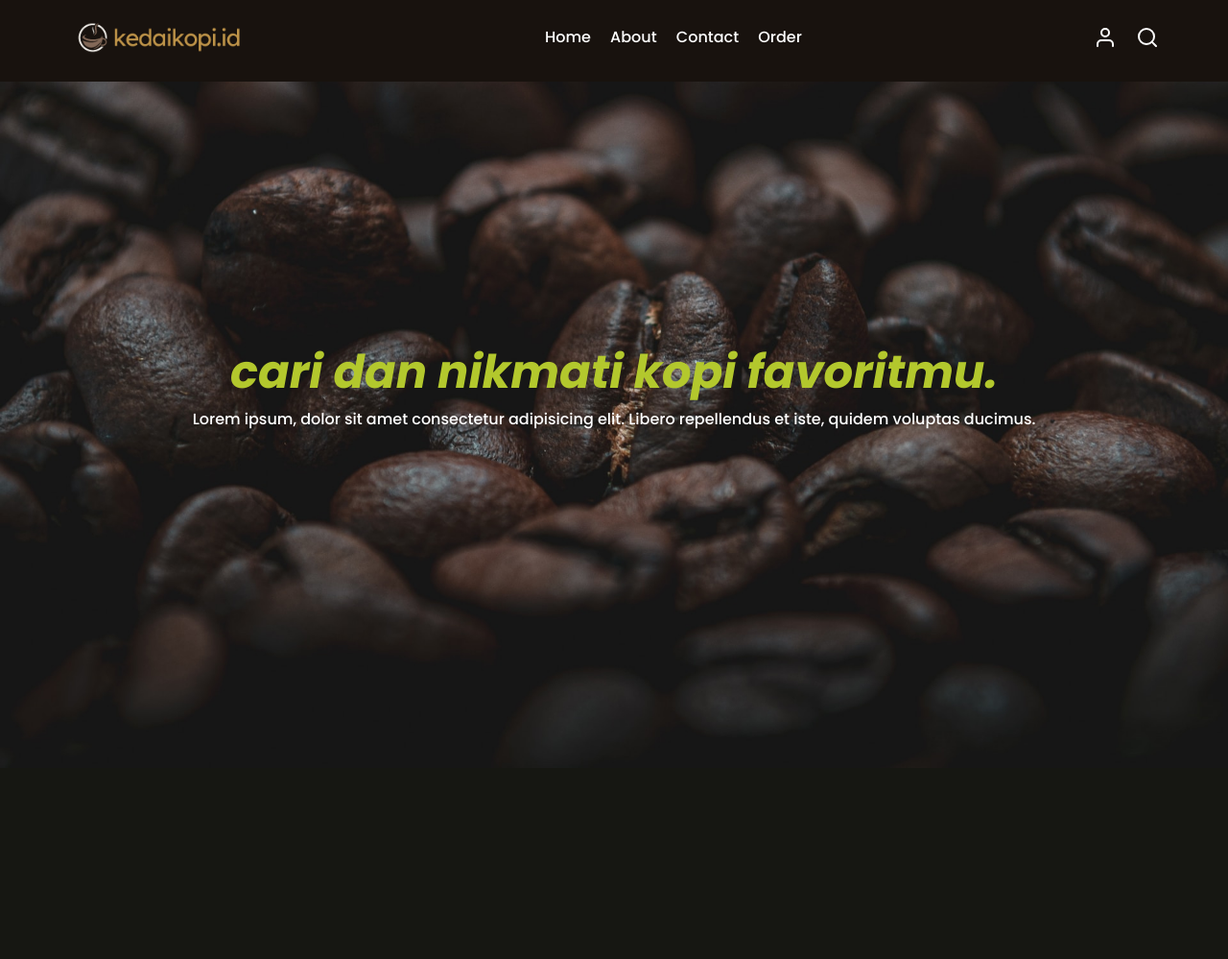
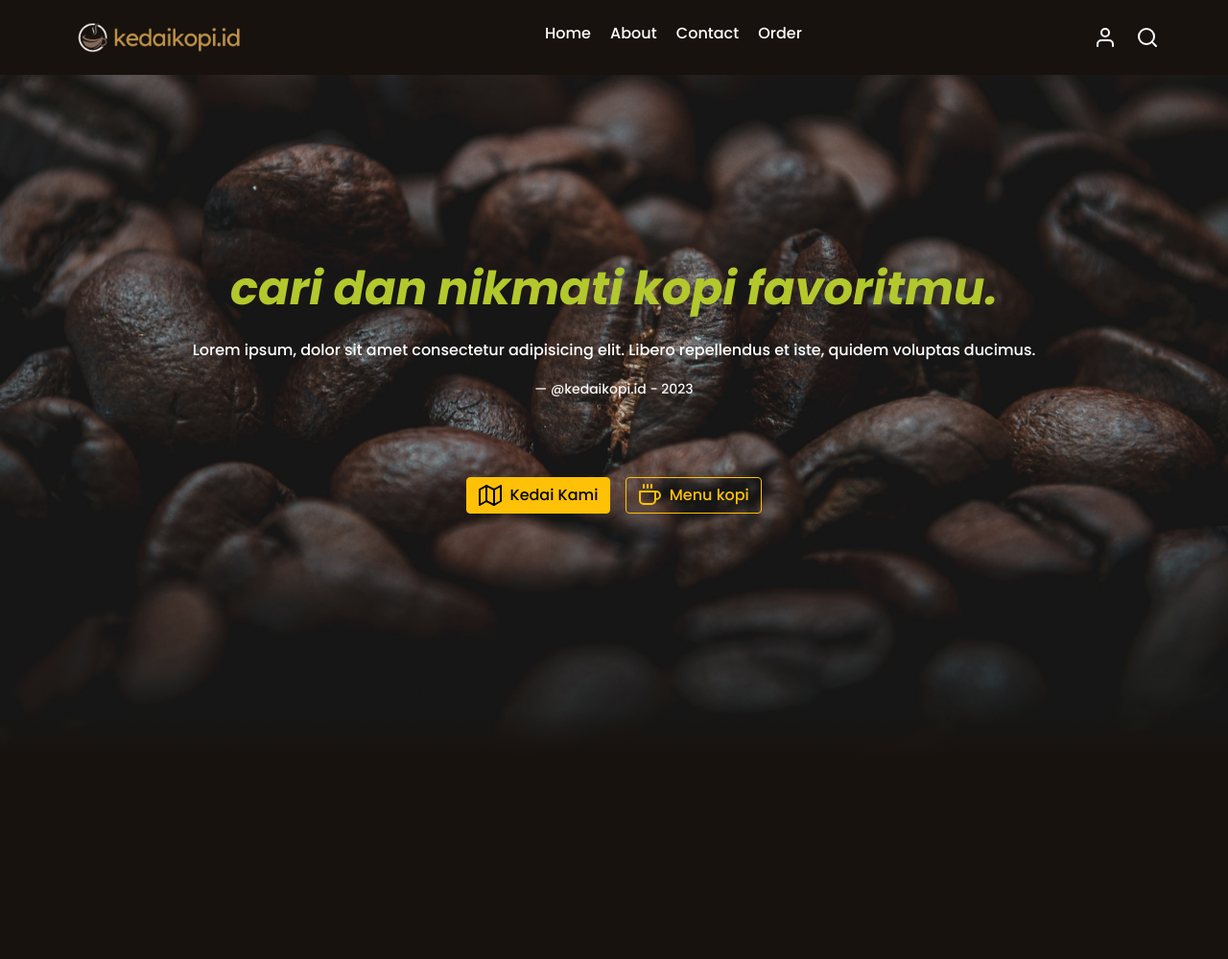
Before and after one commit to hawk-xc/hawk-xc.github.io, a PHP site: page /web_project/index.html in a window 1280 px wide. Shown: the top 999 px of the page at 96% size. Before the commit the page ends 790 px from the top, so only its background shows below. Run offline with PHP 8.4, Linux system fonts and the light colour scheme.

Commit message:
add update

```diff
--- a/web_project/css/elemet-custom.css
+++ b/web_project/css/elemet-custom.css
@@ -12,6 +12,10 @@
   box-sizing: border-box;
 }
 
+body {
+  height: 2000px;
+  background-color: #18120e;
+}
 .navbar {
   display: flex;
   justify-content: space-between;
@@ -83,6 +87,44 @@
 }
 /* hammburger menu action end */
 
+.hero {
+  min-height: 100vh;
+  display: flex;
+  align-items: center;
+  justify-content: center;
+  background-image: url("../media/kedaikopi-coffe3.jpg");
+  background-size: cover;
+  background-repeat: no-repeat;
+  background-position: center;
+  box-sizing: border-box;
+  text-align: center;
+}
+
+.hero .main-content .header-paragraf {
+  font-size: 3em;
+  font-style: italic;
+  color: var(--secondary);
+}
+
+.hero .main-content .header-content {
+  color: white;
+}
+
+.hero::after {
+  content: "";
+  display: block;
+  position: absolute;
+  width: 100%;
+  height: 30%;
+  bottom: 0;
+  background: linear-gradient(0deg, #18120e 3%, rgba(255, 255, 255, 0) 25%);
+}
+
+.container-content-button {
+  margin-top: 5rem;
+  display: flex;
+  justify-content: center;
+}
 /* desktop / laptop scale */
 @media (max-width: 1008px) {
   /* media scale 1008px */
@@ -130,30 +172,15 @@
     transform: scaleX(0.2);
     transition: 0.2s linear;
   }
+
+  /* hero content responsive */
+  .hero .main-content {
+    display: block;
+    width: 300px;
+  }
 }
 
 /* hero section start */
-.hero {
-  min-height: 100vh;
-  display: flex;
-  align-items: center;
-  justify-content: center;
-  background-image: url("../media/kedaikopi-coffe3.jpg");
-  background-size: 100%;
-  background-repeat: no-repeat;
-  box-sizing: border-box;
-  text-align: center;
-}
-
-.hero .main-content .header-paragraf {
-  font-size: 3em;
-  font-style: italic;
-  color: var(--secondary);
-}
-
-.hero .main-content .header-content {
-  color: white;
-}
 /* hero section end */
 /* smartphone scale
   @media screen (min-width: 640px) {
--- a/web_project/index.html
+++ b/web_project/index.html
@@ -8,6 +8,7 @@
     <!-- style/script start -->
     <script src="https://unpkg.com/feather-icons"></script>
     <link rel="preconnect" href="https://fonts.googleapis.com" />
+    <link rel="stylesheet" href="css/bootstrap.css" />
     <link rel="preconnect" href="https://fonts.gstatic.com" crossorigin />
     <link
       href="https://fonts.googleapis.com/css2?family=Poppins:ital,wght@0,300;0,500;1,700&display=swap"
@@ -15,6 +16,7 @@
     />
     <link rel="stylesheet" href="css/elemet-custom.css" />
     <script src="js/hover-custom.js"></script>
+    <script src="js/bootstrap.js"></script>
     <!-- style/script end -->
 
     <title>kedaikopi.id</title>
@@ -54,6 +56,17 @@
             Lorem ipsum, dolor sit amet consectetur adipisicing elit. Libero
             repellendus et iste, quidem voluptas ducimus.
           </p>
+          <span class="blockquote-footer" style="color: whitesmoke"
+            >@kedaikopi.id - 2023</span
+          >
+          <div class="container-content-button">
+            <button class="btn btn-warning mx-2">
+              <i data-feather="map"></i> &nbsp;Kedai Kami
+            </button>
+            <button class="btn btn-outline-warning mx-2">
+              <i data-feather="coffee"></i> &nbsp;Menu kopi
+            </button>
+          </div>
         </div>
       </section>
       <!-- hero body element end -->
```
